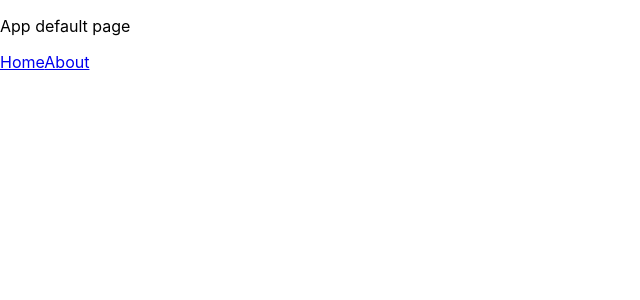
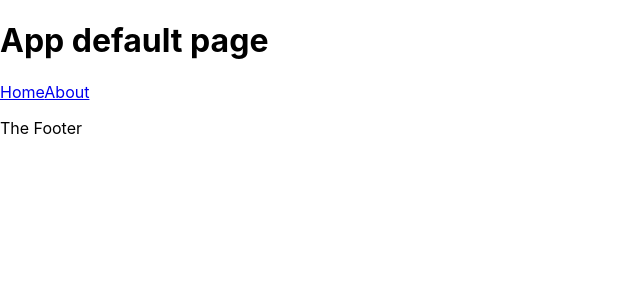
Before and after one commit to tlanders/reactjs-advanced-course, a React (Create React App) app: page / in a window 1280 px wide. Shown: the top 300 px of the page, without its empty margins (0-640 px from the left). Built offline with nearby package versions, Linux system fonts and the light colour scheme.

Commit message:
setup nested routes inside app

```diff
--- a/src/index.js
+++ b/src/index.js
@@ -1,6 +1,6 @@
 import React from 'react';
 import ReactDOM from 'react-dom';
-import {HashRouter, Route} from 'react-router-dom';
+import {BrowserRouter, Route} from 'react-router-dom';
 import './index.css';
 import Home from './pages/Home';
 import About from './pages/About';
@@ -9,11 +9,14 @@ import * as serviceWorker from './serviceWorker';
 
 ReactDOM.render((
     <React.StrictMode>
-        <HashRouter>
-            <Route path='/' component={App}/>
-            <Route path='/home' component={Home}/>
-            <Route path='/about' component={About}/>
-        </HashRouter>
+        <BrowserRouter>
+            <Route path='/'>
+                <App>
+                    <Route path='/home' component={Home}/>
+                    <Route path='/about' component={About}/>
+                </App>
+            </Route>
+        </BrowserRouter>
     </React.StrictMode>),
   document.getElementById('root')
 );
--- a/src/pages/App.js
+++ b/src/pages/App.js
@@ -9,9 +9,17 @@ class App extends React.Component {
     render() {
         return (
             <div>
-                <p>App default page</p>
-                <Link to={'/home'}>Home</Link>
-                <Link to={'/about'}>About</Link>
+                <header>
+                    <h1>App default page</h1>
+                    <nav>
+                        <Link to={'/home'}>Home</Link>
+                        <Link to={'/about'}>About</Link>
+                    </nav>
+                </header>
+                {this.props.children}
+                <footer>
+                    <p>The Footer</p>
+                </footer>
             </div>
         )
     }
```
